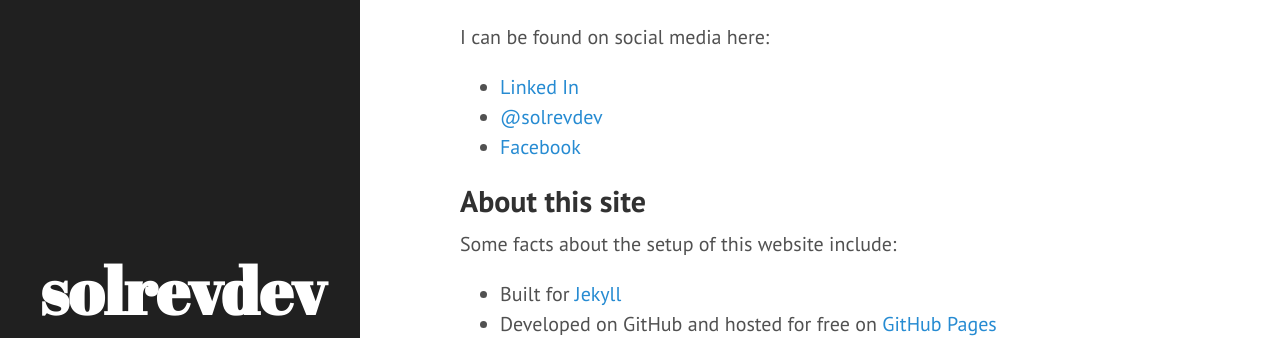
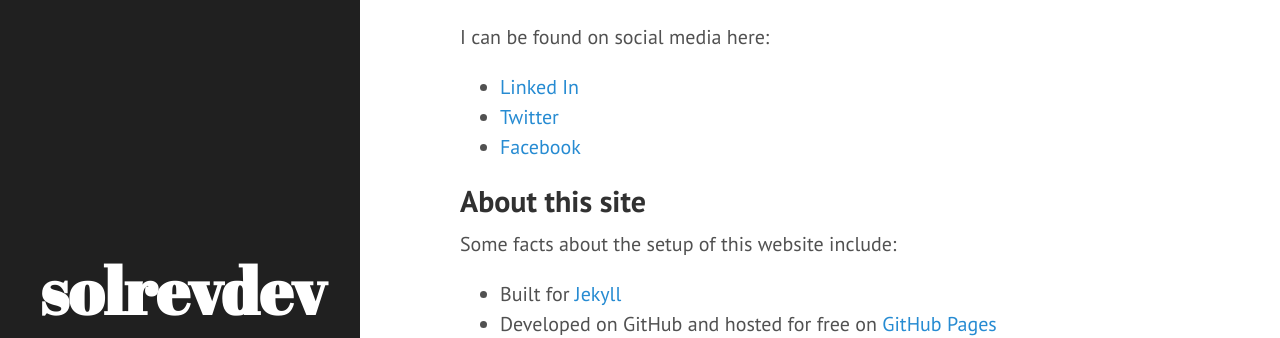
Before and after one commit to solrevdev/solrevdev.github.io, a Jekyll site: the page built from about/index.md, in a window 1280 px wide and 900 px high, scrolled down 625 px. Shown: the part 161-499 px from the top of the window. Built offline with Jekyll 4.4.1, drawn with Linux system fonts in a browser that asks for light colours.

Commit message:
Update index.md

```diff
--- a/about/index.md
+++ b/about/index.md
@@ -21,7 +21,7 @@ Commercially I have worked with the Amazon Web Services stack, MongoDB, Memcache
 I can be found on social media here:
 
 * [Linked In](https://www.linkedin.com/in/solrevdev)
-* [@solrevdev](https://twitter.com/solrevdev)
+* [Twitter](https://twitter.com/solrevdev)
 * [Facebook](https://www.facebook.com/solrevdevtechradar/)
 
 
```
